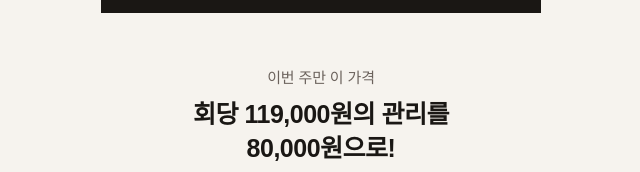
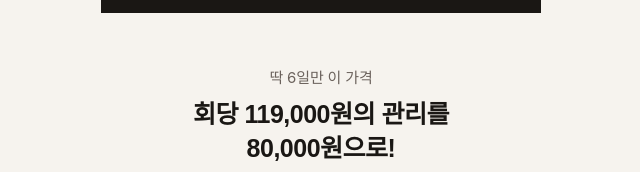
Before and after one commit to jeman-yoon/cellenique_mokdong_homepage, a plain HTML site: page event/index.html in a window 1280 px wide. Shown: the part 982-1154 px from the top of the page, 319-959 px from the left. Drawn offline with nearby package versions, Linux system fonts and the light colour scheme; a web font is replaced by a local one.

Commit message:
이벤트 페이지 가격 위 문구를 "딱 6일만 이 가격"으로 변경
Co-Authored-By: Claude Opus 5.5 <noreply@anthropic.com>

```diff
--- a/event/index.html
+++ b/event/index.html
@@ -167,7 +167,7 @@ svg.i{width:20px;height:20px;fill:none;stroke:currentColor;stroke-width:1.6;stro
   </section>
 
   <section class="sec wrap" id="price">
-    <span class="eyebrow">이번 주만 이 가격</span>
+    <span class="eyebrow">딱 6일만 이 가격</span>
     <h2 class="h2">회당 119,000원의 관리를<br>80,000원으로!</h2>
     <div class="price">
       <span class="off">39만원 할인</span>
```
